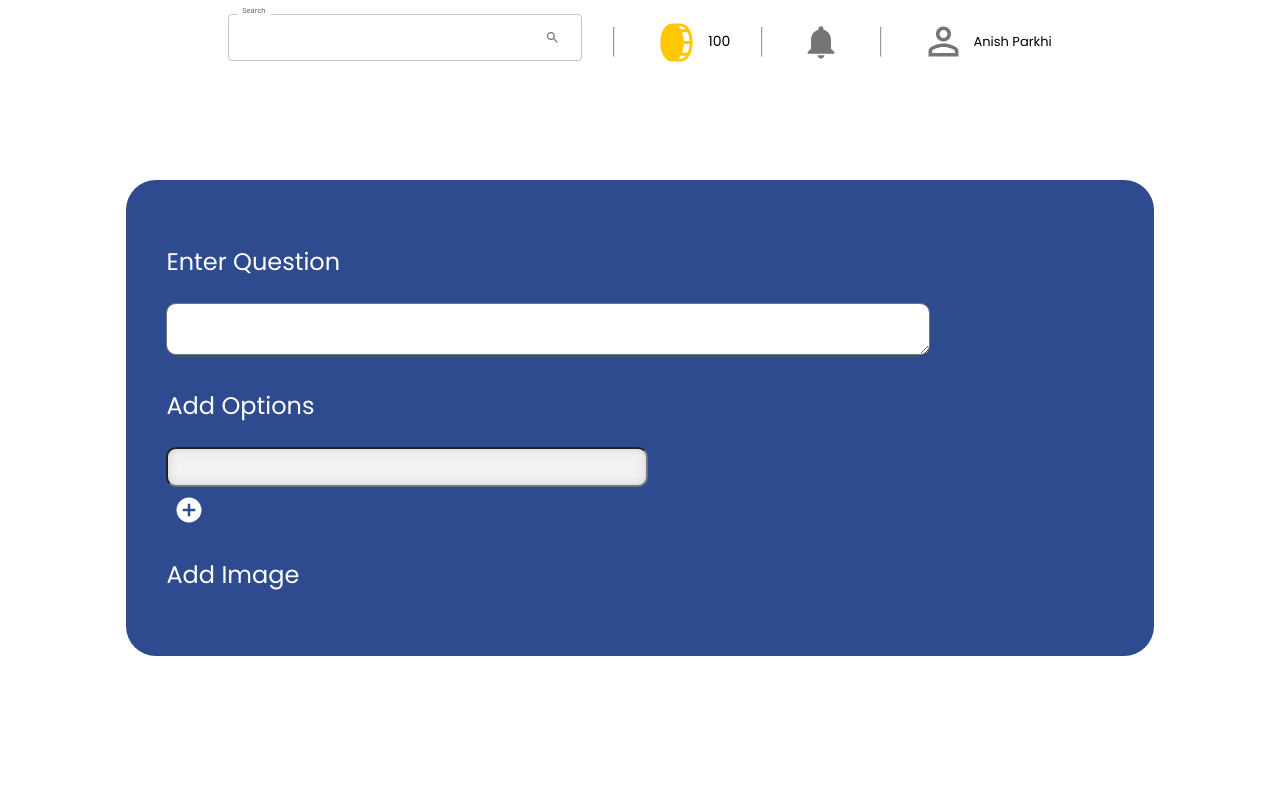
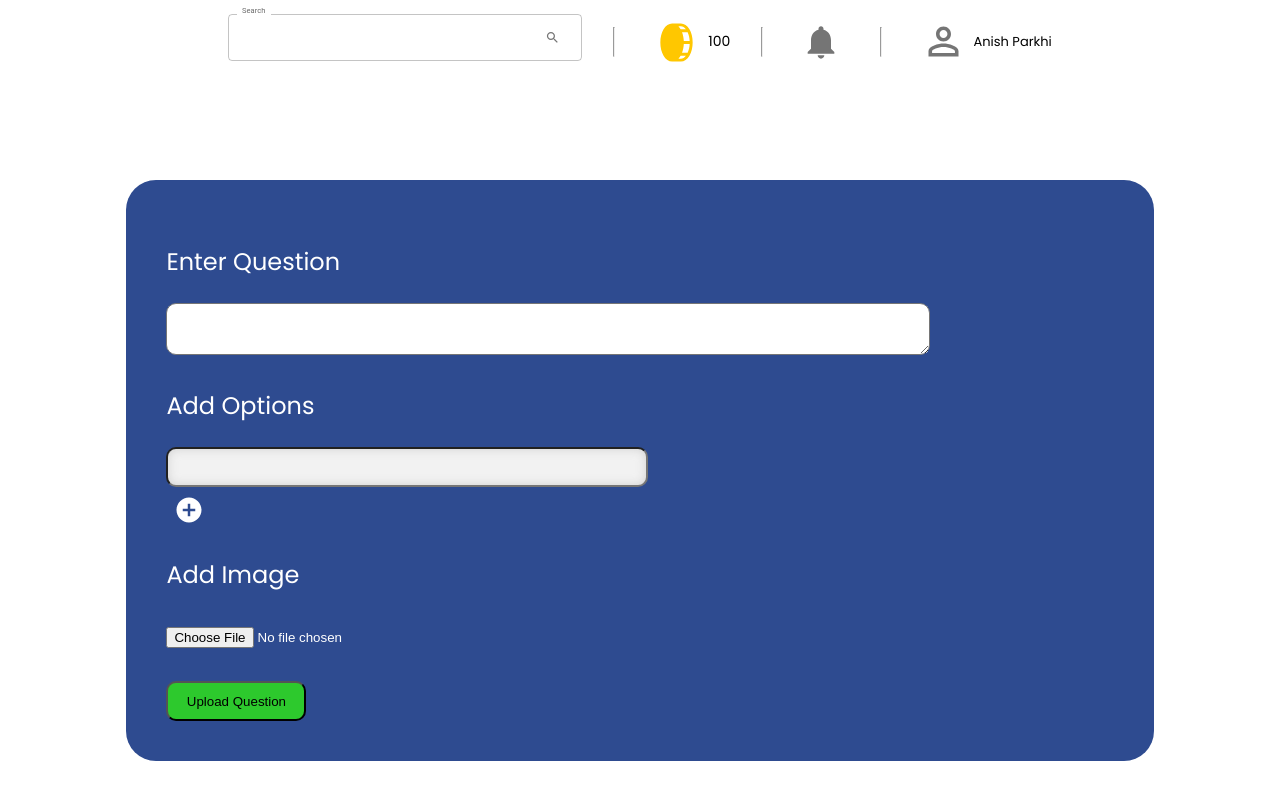
Before and after one commit to Malhardixit/quiz-portal, a React (Vite) app: page / in a window 1280 px wide. Shown: the top 800 px of the page. Built offline with nearby package versions, Linux system fonts and the light colour scheme.

Commit message:
added sections in the card

```diff
--- a/src/ui/QuizCreation/QuizCreation.jsx
+++ b/src/ui/QuizCreation/QuizCreation.jsx
@@ -62,9 +62,16 @@ function QuizCreation() {
         </div>
         <div className={styles.imageContaier}>
           <p>Add Image</p>
-
+          <input type="file" accept="image/*" id="img" />
         </div>
-
+        <div className={styles.submitContainer}>
+          <button
+            type="submit"
+            className={styles.submitContainer_button}
+          >
+            Upload Question
+          </button>
+        </div>
       </div>
     </div>
   );
--- a/src/ui/QuizCreation/QuizCreation.module.css
+++ b/src/ui/QuizCreation/QuizCreation.module.css
@@ -41,3 +41,11 @@
     background-color: #f2f2f2;
     box-shadow: inset 0 0 10px rgba(177, 177, 177, 0.5);
 }
+.submitContainer_button{
+    padding: 0.6rem;
+    margin-top: 3rem;
+    border-radius: 10px;
+    width: 14rem;
+    height: 4rem;
+    background-color: rgb(45, 201, 45);
+}
```
